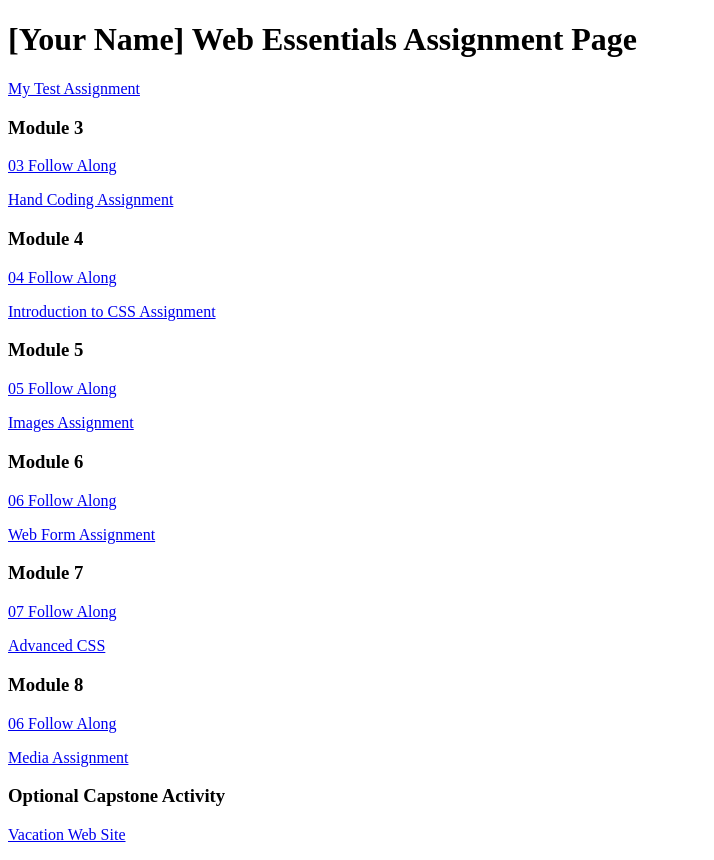
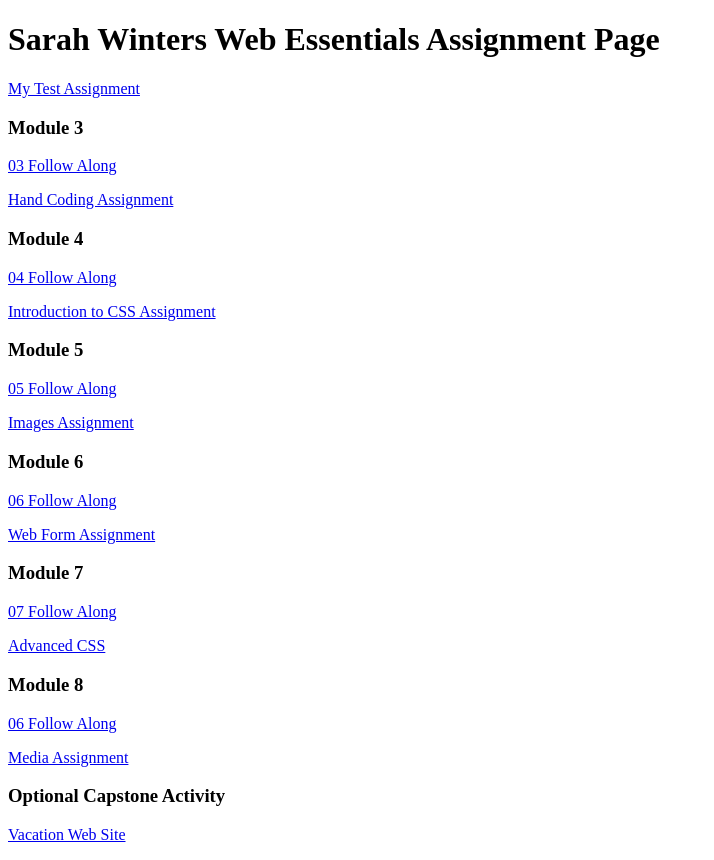
Before and after one commit to IceCrystal3/dwdd1600, a plain HTML site: page index.html in a window 1280 px wide. Shown: the whole page, without its empty margins (0-714 px from the left). Drawn offline with Linux system fonts and the light colour scheme.

Commit message:
Added my name

```diff
--- a/index.html
+++ b/index.html
@@ -6,7 +6,7 @@
 		<title>dwdd 1600 assignment list page</title>
 	</head>
 	<body>
-		<h1>[Your Name] Web Essentials Assignment Page</h1>
+		<h1>Sarah Winters Web Essentials Assignment Page</h1>
 		<p><a href="01test">My Test Assignment</a></p>
 
 		<h3>Module 3</h3>
```
